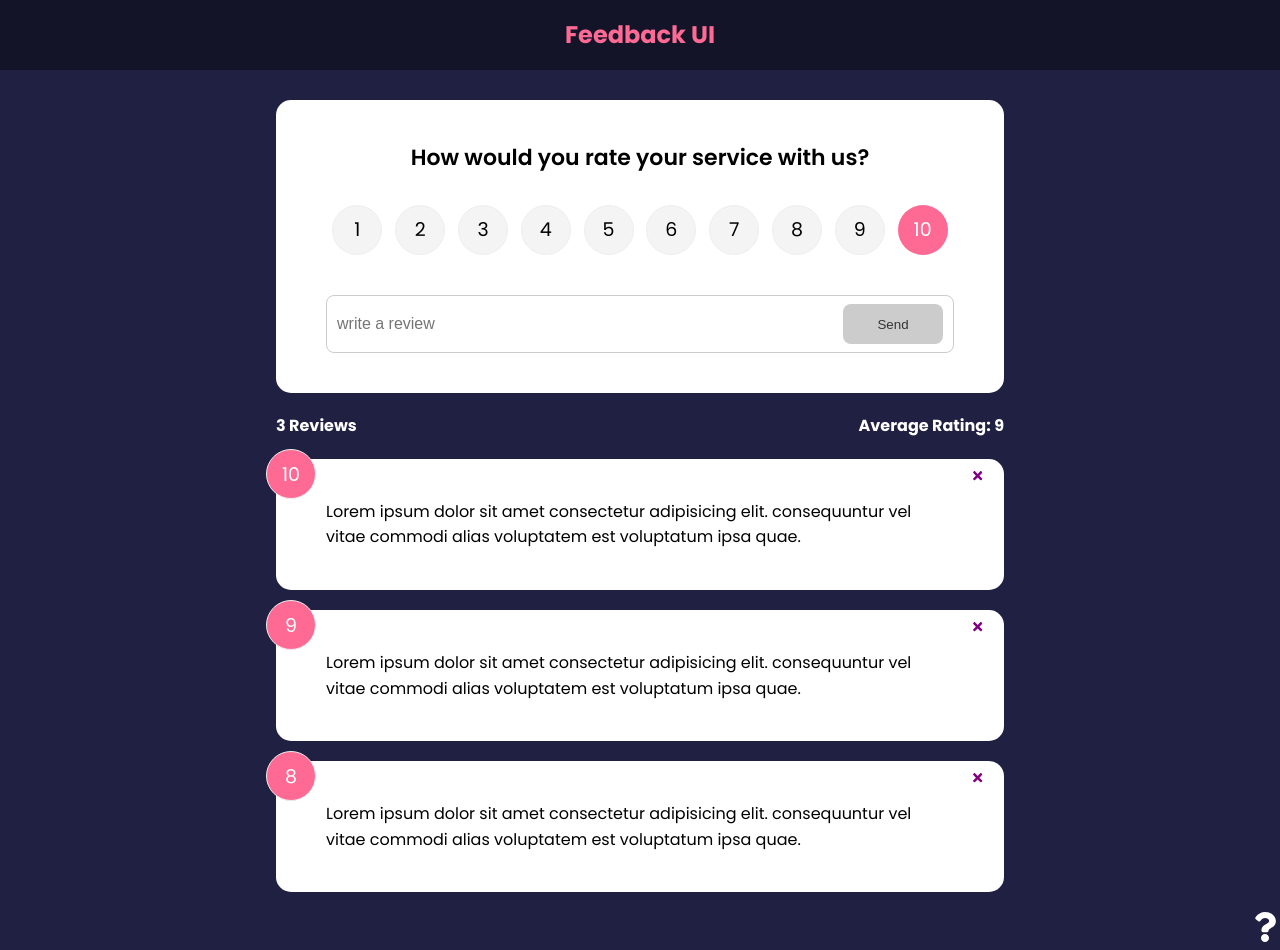
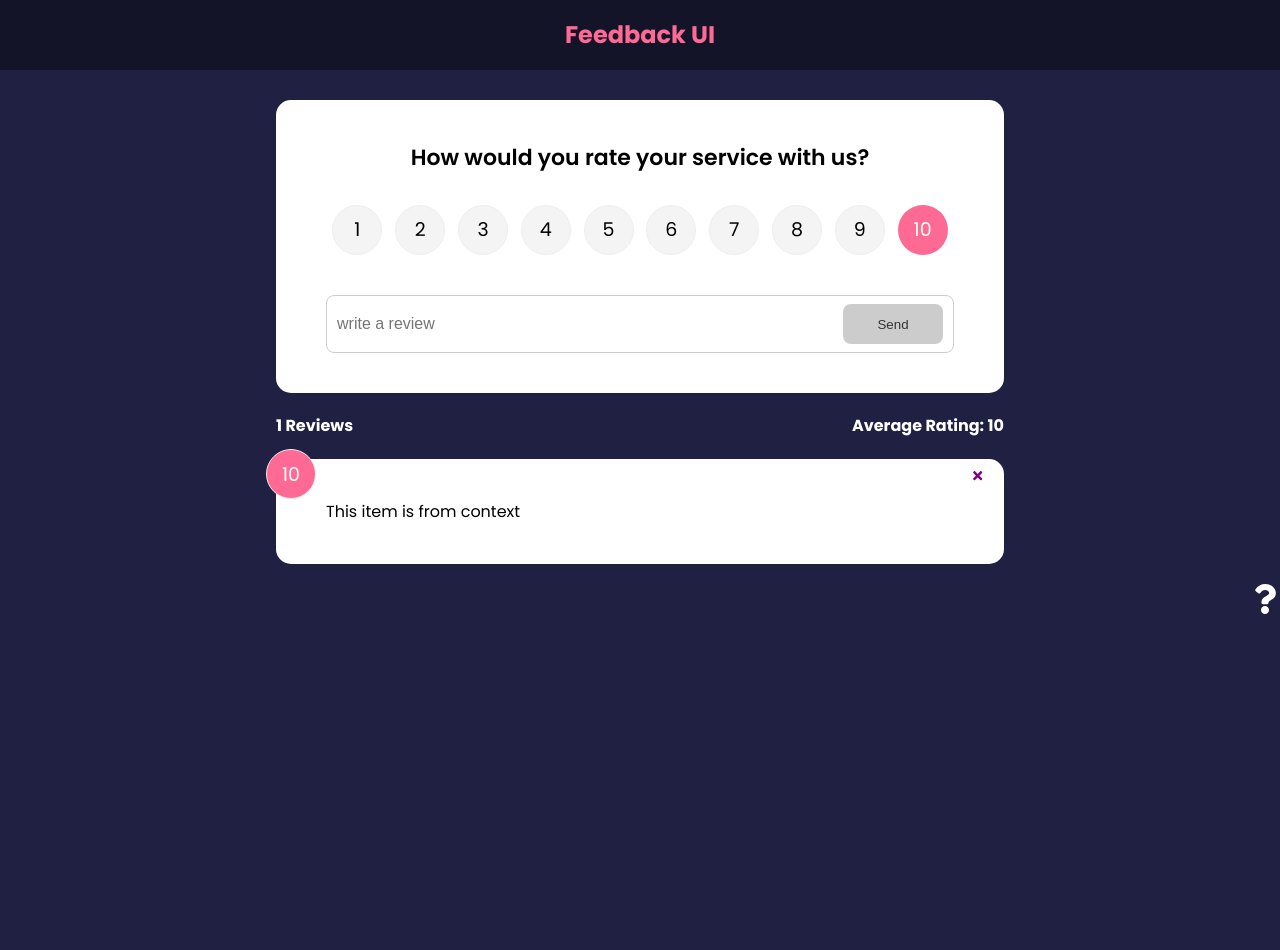
Before and after one commit to mik284/Feedback-App, a React (Create React App) app: page / in a window 1280 px wide. After the commit the page ends 800 px from the top, so only its background shows below. Built offline with nearby package versions, Linux system fonts and the light colour scheme.

Commit message:
Get Global State with the use of useContext Hook

```diff
--- a/src/App.js
+++ b/src/App.js
@@ -56,8 +56,8 @@
                             <Route exact path='/' element={
                                 <>
                                     <FeedbackForm handleAdd={addFeedback} />
-                                    <FeedbackStats feedback={feedback}/>
-                                    <FeedbackList feedback={feedback} handleDelete={deleteFeedback} />
+                                    <FeedbackStats />
+                                    <FeedbackList handleDelete={deleteFeedback} />
                                 </>
                             }>
 
--- a/src/components/FeedbackList.jsx
+++ b/src/components/FeedbackList.jsx
@@ -1,8 +1,13 @@
 import {motion, AnimatePresence} from 'framer-motion'
+import {useContext} from 'react'
 import FeedbackItem from "./FeedbackItem"
-import PropTypes from 'prop-types'
+// import PropTypes from 'prop-types'
+import FeedbackContext from '../context/FeedbackContext'
 
-function FeedbackList({ feedback, handleDelete}) {
+function FeedbackList({ handleDelete }) {
+    const {feedback} = useContext(FeedbackContext)
+
+
     if(!feedback || feedback.length === 0){
         return <p>No Feedback Yet!</p>
     }
@@ -31,14 +36,14 @@
   )
 }
 
-FeedbackList.propTypes ={
-    feedback: PropTypes.arrayOf(
-        PropTypes.shape({
-            id: PropTypes.number.isRequired,
-            text: PropTypes.string.isRequired,
-            rating: PropTypes.number.isRequired,
-        })
-    )
-}
+// FeedbackList.propTypes ={
+//     feedback: PropTypes.arrayOf(
+//         PropTypes.shape({
+//             id: PropTypes.number.isRequired,
+//             text: PropTypes.string.isRequired,
+//             rating: PropTypes.number.isRequired,
+//         })
+//     )
+// }
 
 export default FeedbackList
--- a/src/components/FeedbackStats.jsx
+++ b/src/components/FeedbackStats.jsx
@@ -1,8 +1,11 @@
-
-import PropTypes from 'prop-types';
+import { useContext } from 'react'
+import FeedbackContext from '../context/FeedbackContext'
+// import PropTypes from 'prop-types';
 
 
-function FeedbackStats({ feedback }) {
+function FeedbackStats() {
+
+    const { feedback } = useContext(FeedbackContext)
     // Calculate the average rating
     let avarage = feedback.reduce((acc, cur) => {
         return acc + cur.rating;
@@ -18,8 +21,8 @@
   )
 }
 
-FeedbackStats.propTypes = {
-    feedback: PropTypes.array.isRequired,
-}
+// FeedbackStats.propTypes = {
+//     feedback: PropTypes.array.isRequired,
+// }
 
 export default FeedbackStats
```
